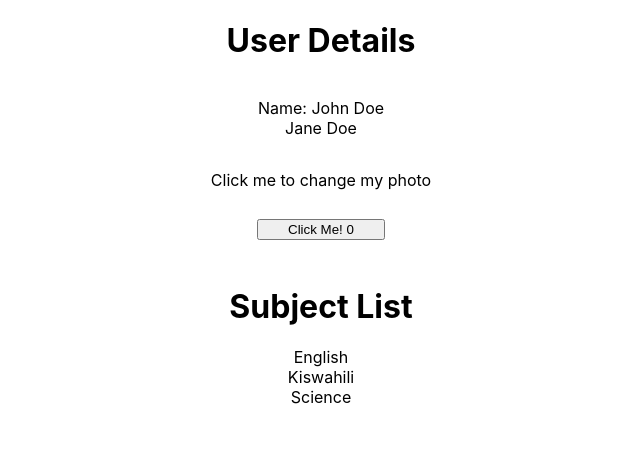
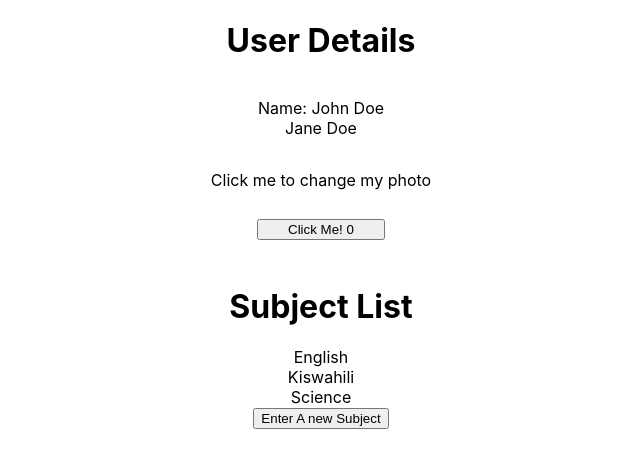
Before and after one commit to AbigaelKirwa/AssignmentProgrammingHomeWork, a React (Create React App) app in the folder homework2-reactdocumentation/: page / in a window 1280 px wide. Shown: the top 468 px of the page, without its empty margins (319-959 px from the left). Built offline with nearby package versions, Linux system fonts and the light colour scheme.

Commit message:
feat(quick start):responding to events

```diff
--- a/homework2-reactdocumentation/src/App.js
+++ b/homework2-reactdocumentation/src/App.js
@@ -23,6 +23,11 @@ function App() {
     //conditional rendering
     const [count, setCount] = useState(0)
 
+    //event response
+    function eventHandlerFunction() {
+      prompt("Subject name")
+    }
+
     //creating a component and nesting
     function UserData(){
       return(
@@ -43,7 +48,8 @@ function App() {
       <UserData/>
       <div className='subject_data'>
         <h1>Subject List</h1>
-          {listItems}
+        {listItems}
+        <button onClick={eventHandlerFunction}>Enter A new Subject</button>
       </div>
 
     </div>
```
